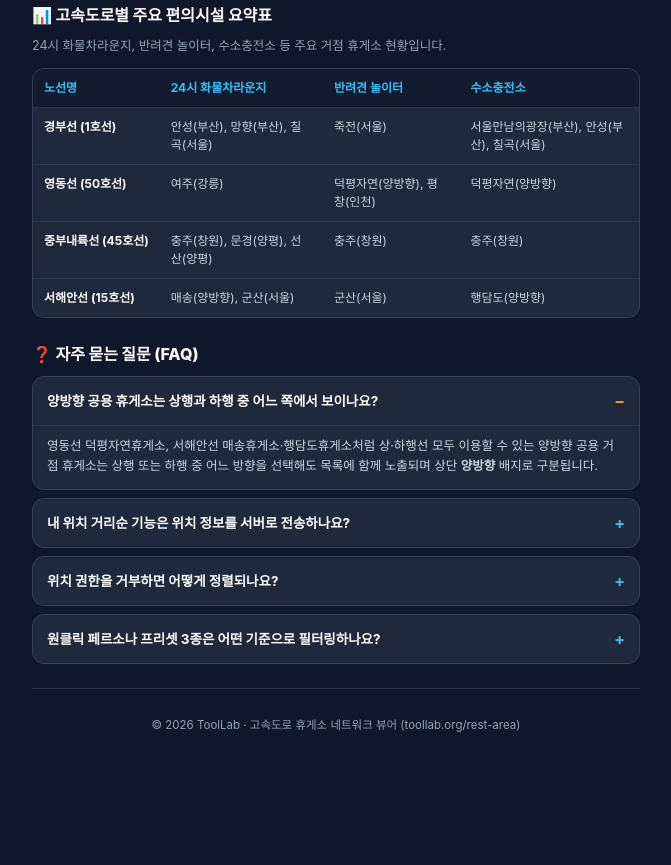
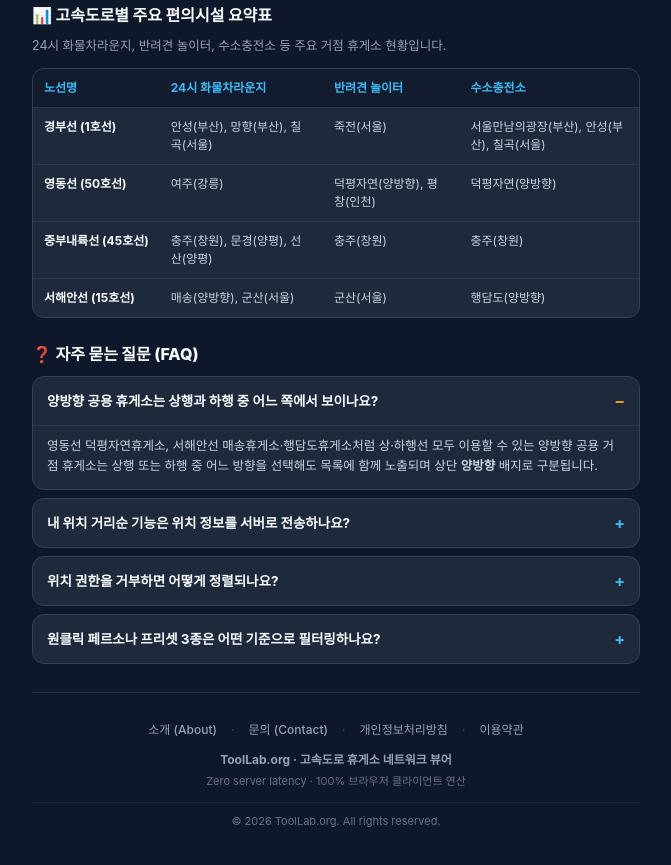
Before and after one commit to JayMoon000/toollab_org, a plain HTML site: page rest-area/index.html in a window 1280 px wide. Shown: the part 5727-6592 px from the top of the page, without its empty margins (304-975 px from the left). Before the commit the page ends 6520 px from the top, so only its background shows below. Drawn offline with Linux system fonts and the light colour scheme.

Commit message:
fix: add standard 4-item footer to rest-area page

```diff
--- a/rest-area/index.html
+++ b/rest-area/index.html
@@ -1057,13 +1057,77 @@
       padding-top: 10px;
     }
 
+    /* Global Footer */
     .site-footer {
-      margin: 24px 16px 0;
-      padding-top: 16px;
+      margin: 28px 16px 0;
+      padding: 28px 0 4px;
       border-top: 1px solid var(--border-subtle);
       text-align: center;
-      font-size: 11.5px;
+      font-size: 12px;
+      color: #64748b;
+    }
+
+    .site-footer-inner {
+      display: flex;
+      flex-direction: column;
+      align-items: center;
+      gap: 12px;
+    }
+
+    .site-footer-nav {
+      display: flex;
+      flex-wrap: wrap;
+      align-items: center;
+      justify-content: center;
+      gap: 8px 14px;
+      font-size: 12px;
+      font-weight: 500;
       color: var(--text-muted);
+    }
+
+    .site-footer-nav a {
+      color: inherit;
+      text-decoration: none;
+      transition: color 0.15s ease;
+    }
+
+    .site-footer-nav a:hover {
+      color: var(--accent-emerald);
+    }
+
+    .site-footer-sep {
+      color: #334155;
+      user-select: none;
+    }
+
+    .site-footer-meta {
+      display: flex;
+      flex-direction: column;
+      gap: 4px;
+    }
+
+    .site-footer-meta p {
+      margin: 0;
+    }
+
+    .site-footer-brand {
+      font-weight: 700;
+      color: var(--text-muted);
+    }
+
+    .site-footer-sub {
+      font-size: 11px;
+      color: #64748b;
+      line-height: 1.5;
+    }
+
+    .site-footer-copy {
+      width: 100%;
+      margin: 0;
+      padding-top: 10px;
+      border-top: 1px solid rgba(51, 65, 85, 0.35);
+      font-size: 11px;
+      color: #64748b;
     }
 
     /* Toast Notification */
@@ -1444,8 +1508,26 @@
       </article>
     </section>
 
+    <!-- Global Footer (공통 정책 문서 링크 및 저작권 표기) -->
     <footer class="site-footer">
-      <p>© 2026 ToolLab · 고속도로 휴게소 네트워크 뷰어 (toollab.org/rest-area)</p>
+      <div class="site-footer-inner">
+        <nav aria-label="사이트 정책 및 안내" class="site-footer-nav">
+          <a href="/ko/about.html">소개 (About)</a>
+          <span class="site-footer-sep" aria-hidden="true">·</span>
+          <a href="/ko/contact.html">문의 (Contact)</a>
+          <span class="site-footer-sep" aria-hidden="true">·</span>
+          <a href="/ko/privacy.html">개인정보처리방침</a>
+          <span class="site-footer-sep" aria-hidden="true">·</span>
+          <a href="/ko/terms.html">이용약관</a>
+        </nav>
+
+        <div class="site-footer-meta">
+          <p class="site-footer-brand">ToolLab.org · 고속도로 휴게소 네트워크 뷰어</p>
+          <p class="site-footer-sub">Zero server latency · 100% 브라우저 클라이언트 연산</p>
+        </div>
+
+        <p class="site-footer-copy">© 2026 ToolLab.org. All rights reserved.</p>
+      </div>
     </footer>
   </div>
 
```
